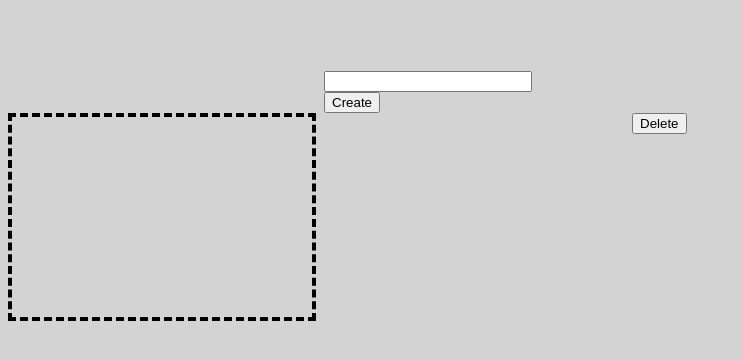
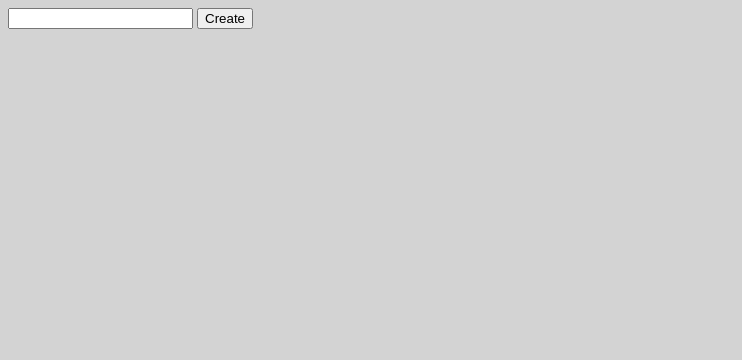
Before and after one commit to madduxTim/Dynamic-Cards, a plain HTML site: page index.html in a window 1280 px wide. Shown: the whole page, without its empty margins (0-742 px from the left). Drawn offline with Linux system fonts and the light colour scheme.

Commit message:
created baseline elements, variables etc.

```diff
--- a/cards.css
+++ b/cards.css
@@ -3,19 +3,11 @@ body {
 }
 
 .textField {
-    width: 200px;
-    margin: 5% 25% 0%;
-    align: center;
 }
 
 .button {
-    margin: 0% 25%;
-    align: center;
 }
 
-#output {
-  border: 4px dashed black;
-  width: 300px;
-  height: 200px;
-  float: left;
+#outputArea {
+
 }
--- a/cards.js
+++ b/cards.js
@@ -1 +1,5 @@
-document.getElementById("output").addEventListener("click", function() )
+var create = document.getElementById("createButton");
+var del = document.getElementById("deleteButton");
+var input = document.getElementById("textInput");
+var container = document.getElementById("outputArea");
+var card = document.getElementsByClassName("card"); /* this is an array */
--- a/index.html
+++ b/index.html
@@ -5,10 +5,11 @@
     <link rel="stylesheet" type="text/css" href="cards.css">
 </head>
 <body>
-    <input type="textarea" class="textField">
-    <button class="button">Create</button>
-    <button class="button">Delete</button>
-    <div id="output"></div>
+    <input type="textInput" id=="textarea">
+    <button id="createButton">Create</input>
+    <div id="outputArea">
+
+    </div>
     <script type="text/javascript" src="cards.js"></script>
 </body>
 </html>
```
